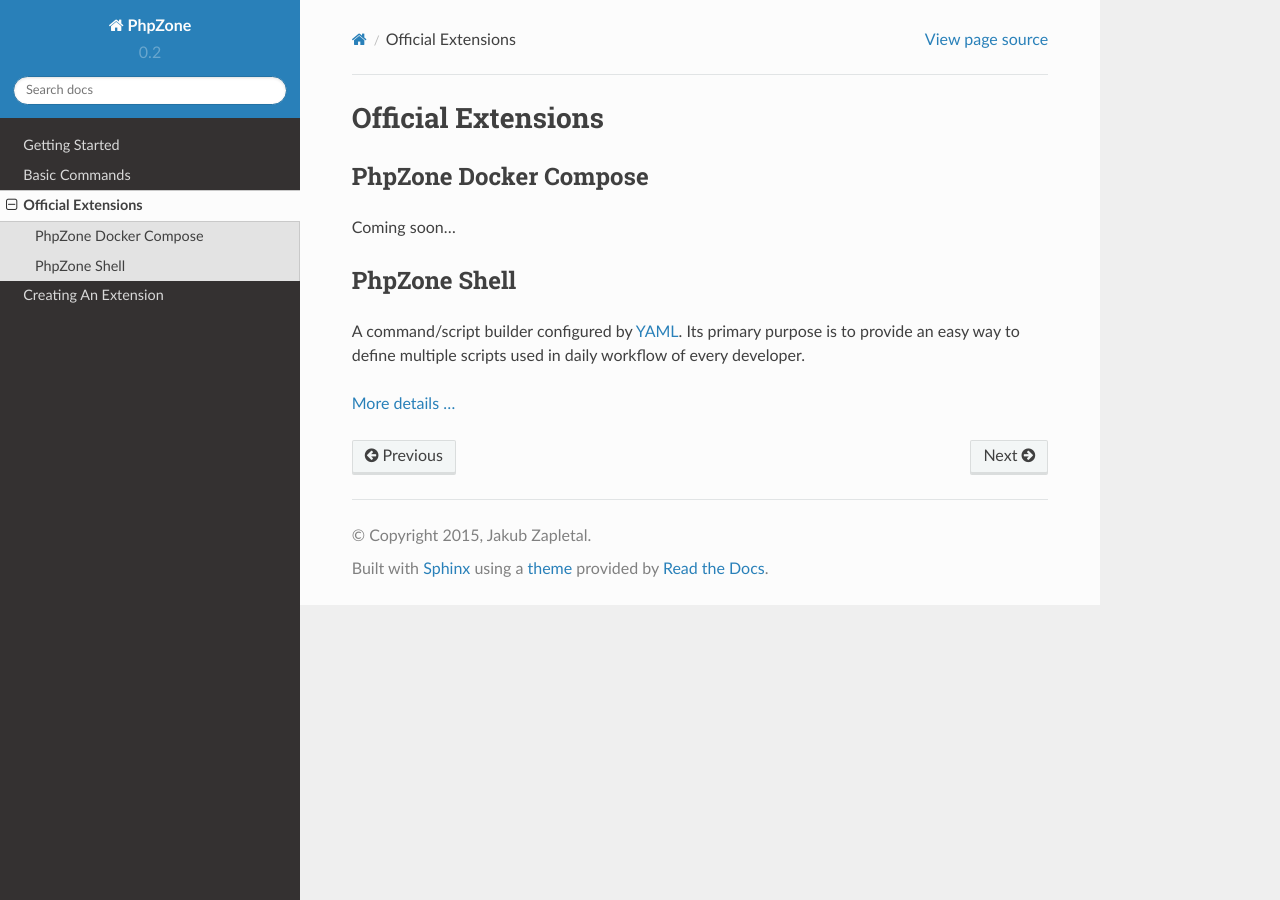
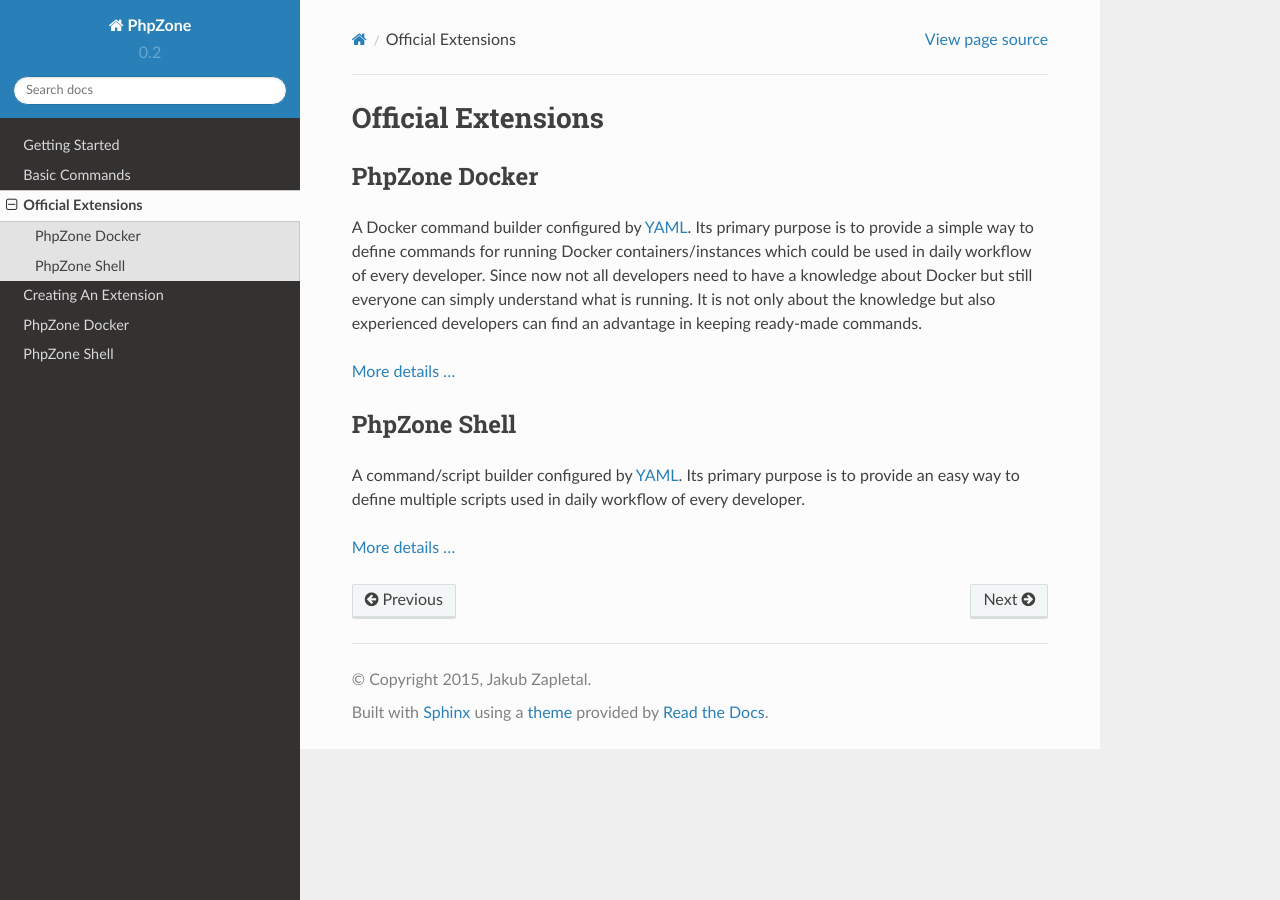
Before and after one commit to phpzone/phpzone, a Sphinx documentation site: the page built from docs/source/official-extensions.rst, in a window 1280 px wide. Built offline with Sphinx 7.4.7 and the Read the Docs theme 2.0.0, drawn with Linux system fonts in a browser that asks for light colours.

Commit message:
Update docs with the Docker extension

```diff
--- a/docs/source/index.rst
+++ b/docs/source/index.rst
@@ -8,9 +8,12 @@
     basic-commands
     official-extensions
     creating-an-extension
+    PhpZone Docker <http://www.phpzone.org/projects/phpzone-docker>
+    PhpZone Shell <http://www.phpzone.org/projects/phpzone-shell>
 
 PhpZone is a generic tool for the easy creation of `YAML`_ configured console applications. Its primary purpose is to
-provide a centralized automation tool for developers to simplify development workflow.
+provide a centralized automation tool for developers to simplify development workflow. **Basically it is a wrapper
+around commands to provide a unified command line tool.**
 
 .. note::
     As it's built on `Symfony components <http://symfony.com/components>`_ without rapid custom modifications,
--- a/docs/source/official-extensions.rst
+++ b/docs/source/official-extensions.rst
@@ -1,10 +1,16 @@
 Official Extensions
 ===================
 
-PhpZone Docker Compose
-----------------------
+PhpZone Docker
+--------------
 
-Coming soon...
+A Docker command builder configured by `YAML`_. Its primary purpose is to
+provide a simple way to define commands for running Docker containers/instances which could be used in daily workflow
+of every developer. Since now not all developers need to have a knowledge about Docker but still everyone can simply
+understand what is running. It is not only about the knowledge but also experienced developers can find an advantage
+in keeping ready-made commands.
+
+`More details ... <http://www.phpzone.org/projects/phpzone-docker>`_
 
 PhpZone Shell
 -------------
```
